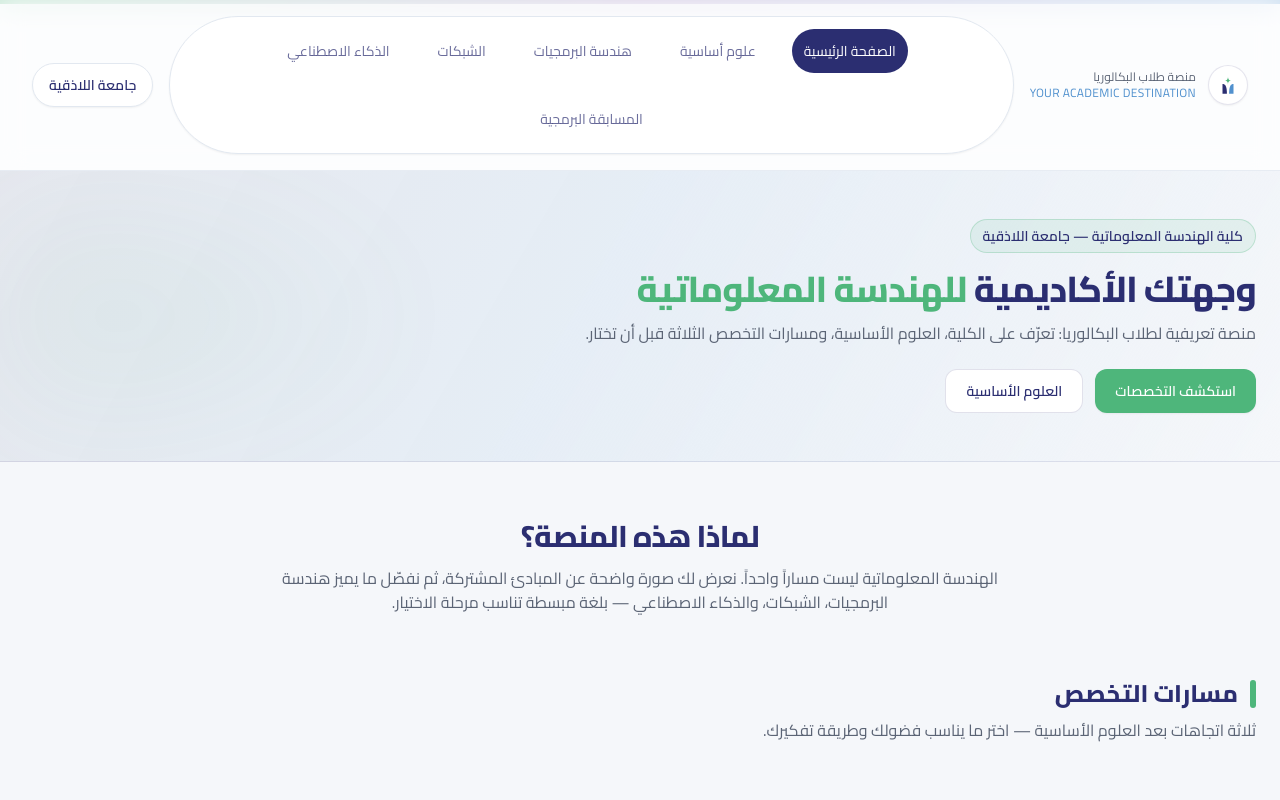
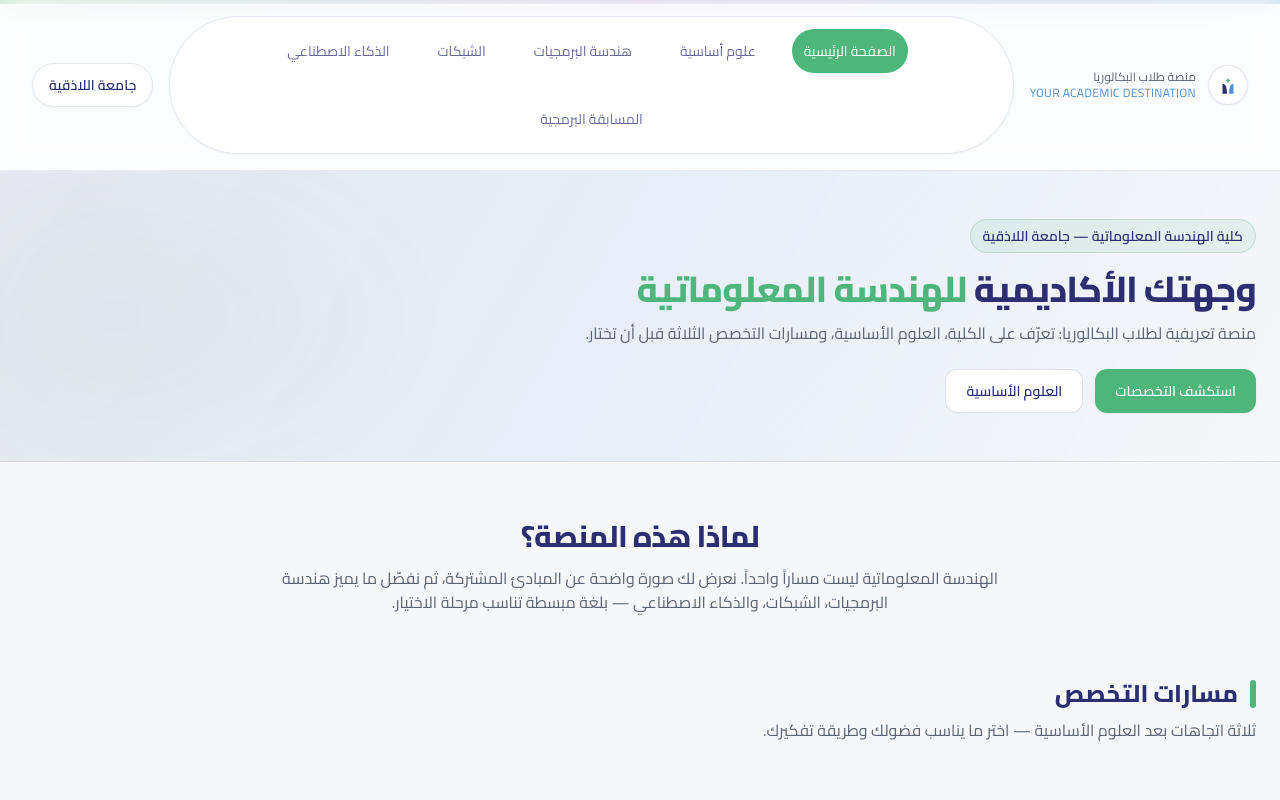
Before and after one commit to zainabjundi97/-, a React (Vite) app: page / in a window 1280 px wide. Shown: the top 800 px of the page. Built offline with nearby package versions, Linux system fonts and the light colour scheme.

Commit message:
edit home page

```diff
--- a/src/components/SiteHeader/SiteHeader.jsx
+++ b/src/components/SiteHeader/SiteHeader.jsx
@@ -58,6 +58,7 @@ export default function SiteHeader({ activeTab, onTabChange }) {
           <ul className="rounded-full bg-white border border-slate-200 shadow-sm px-3 sm:px-6 lg:px-8 py-2 sm:py-2.5 lg:py-3 flex flex-wrap items-center justify-center gap-2 sm:gap-4 lg:gap-6 max-w-full">
             {NAV_ITEMS.map((dept) => {
               const isActive = activeTab === dept.id;
+              const activeBg = dept.navActive ?? dept.accent;
               const activeTextColor =
                 dept.id === 'contest' ? SITE_THEME.textPrimary : SITE_THEME.navTextActive;
 
@@ -75,13 +76,13 @@ export default function SiteHeader({ activeTab, onTabChange }) {
                       (prefersReducedMotion ? (
                         <span
                           className="absolute inset-0 rounded-full"
-                          style={{ backgroundColor: dept.accent }}
+                          style={{ backgroundColor: activeBg }}
                         />
                       ) : (
                         <MotionSpan
                           layoutId={navShell.layoutId}
                           className="absolute inset-0 rounded-full"
-                          style={{ backgroundColor: dept.accent }}
+                          style={{ backgroundColor: activeBg }}
                           transition={navShell.transition}
                         />
                       ))}
```
